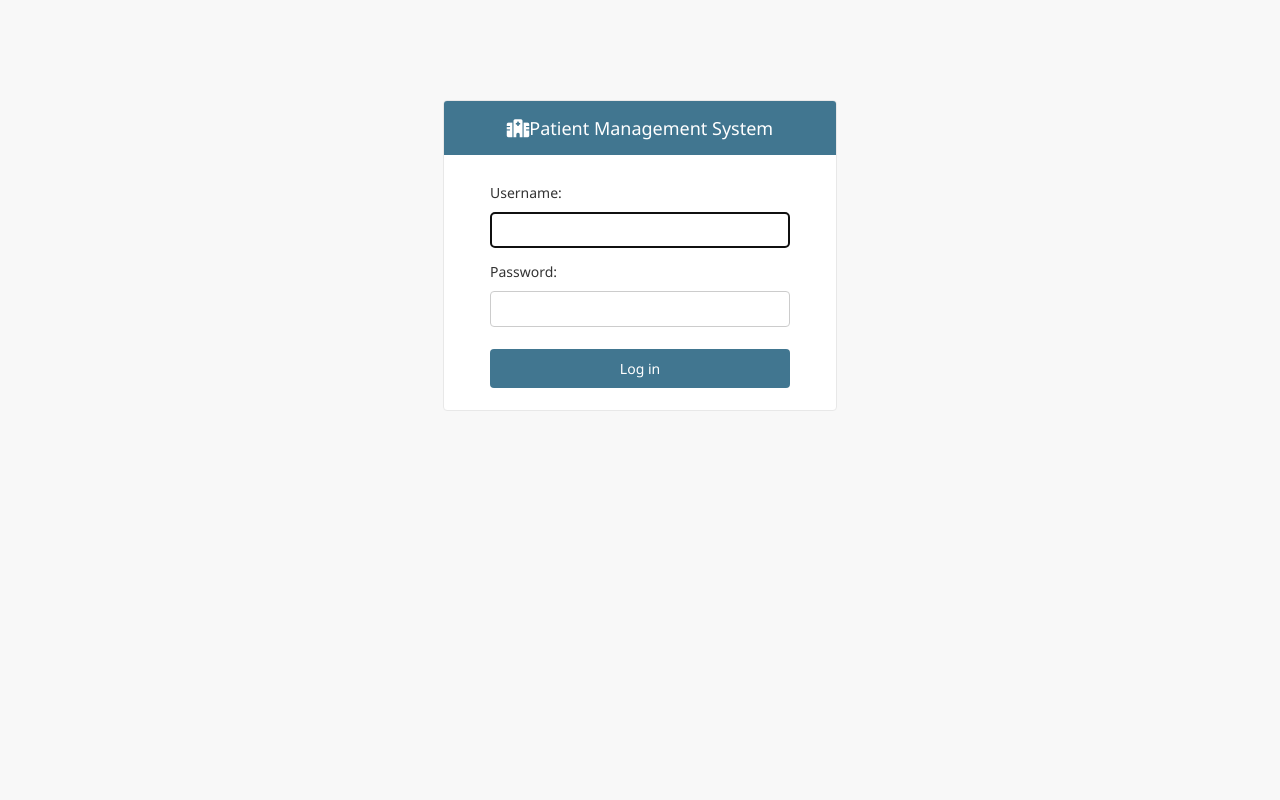
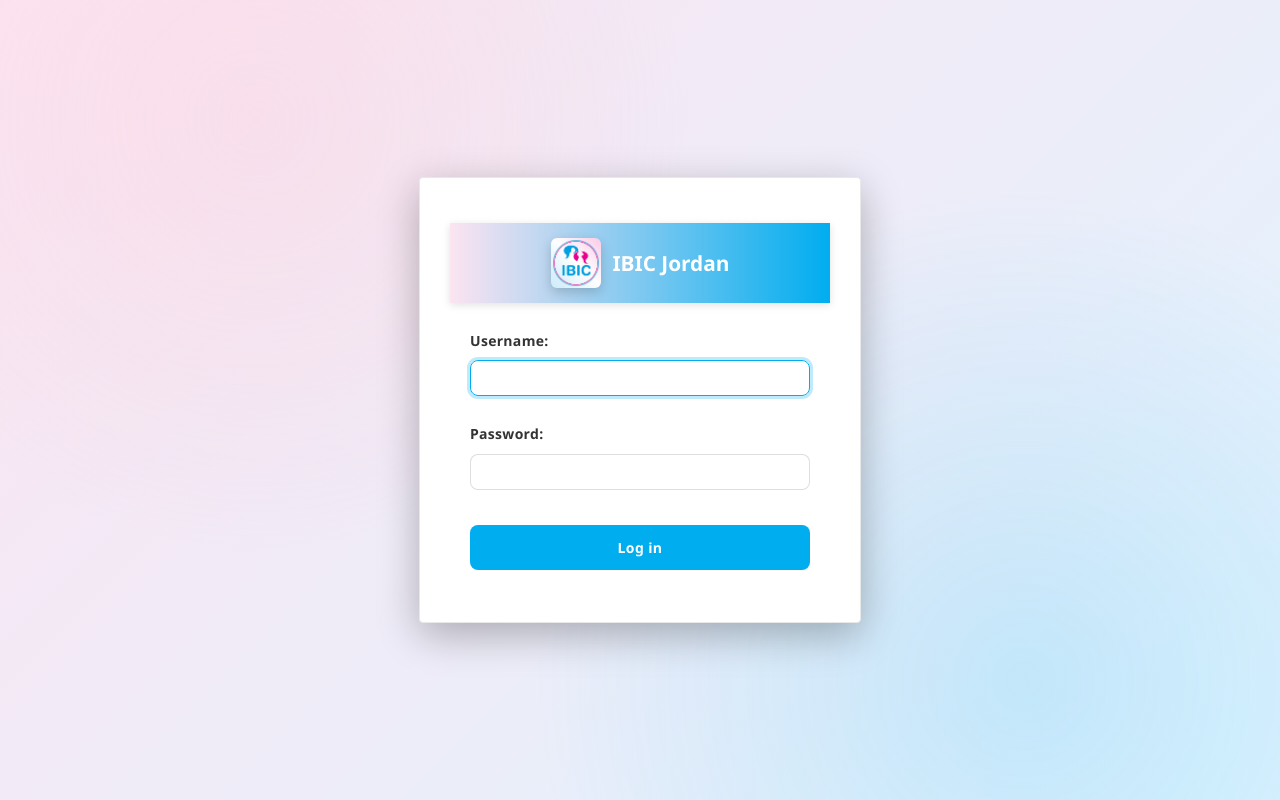
Before and after one commit to SaeedJBI/patient-management-system, a Django app: page /en/admin/login/?next=/en/admin/ in a window 1280 px wide. Run offline with Django 5.2, Linux system fonts and the light colour scheme.

Commit message:
take only templ\admin\base_site and login.html

```diff
--- a/templates/admin/base_site.html
+++ b/templates/admin/base_site.html
@@ -7,12 +7,68 @@
 {{ block.super }}
 <!-- Font Awesome for admin icons (local - faster loading) -->
 <link href="{% static 'css/fontawesome.min.css' %}" rel="stylesheet">
+
+<style>
+    /* Logo size & alignment (slightly bigger now) */
+    #site-name img {
+        height: 50px;
+        width: auto;
+        vertical-align: middle;
+        margin-right: 12px;
+        border-radius: 6px;
+        box-shadow: 0 4px 12px rgba(0, 0, 0, 0.18);
+        transition: transform 0.2s ease;
+    }
+    #site-name img:hover {
+        transform: scale(1.05);
+    }
+
+    /* Admin header branding background with reversed gradient (pink left → blue right) */
+    #header {
+        background-color: #FCE4F1; /* fallback for Edge/Safari */
+        background: linear-gradient(90deg, #FCE4F1 0%, #00ADEF 100%);
+        color: #ffffff;
+        box-shadow: 0 2px 8px rgba(0, 0, 0, 0.12);
+    }
+
+    /* Admin site title */
+    #site-name a {
+        color: #ffffff;
+        text-decoration: none;
+        font-weight: 700;
+        font-size: 1.3rem;
+        display: -ms-flexbox;
+        display: flex;
+        -ms-flex-align: center;
+        align-items: center;
+    }
+
+    /* Optional: subtle hover on site title */
+    #site-name a:hover {
+        text-decoration: none;
+        color: #ffffff;
+    }
+
+    /* Userlinks modern style */
+    #user-tools {
+        background: rgba(255, 255, 255, 0.08);
+        border-radius: 12px;
+        padding: 5px 12px;
+        margin-right: 12px;
+    }
+    #user-tools a {
+        color: #ffffff;
+        font-weight: 500;
+    }
+</style>
 {% endblock %}
 
 {% block branding %}
 <h1 id="site-name">
     <a href="{% url 'admin:index' %}">
-        <i class="fas fa-hospital me-2"></i>{% translate 'Patient Management System' %}
+        <!-- Logo included here -->
+        <img src="{% static 'images/ibic-logo.jpg' %}" alt="IBIC Logo">
+        {% translate 'IBIC Jordan' %}
     </a>
 </h1>
 {% endblock %}
--- a/templates/admin/login.html
+++ b/templates/admin/login.html
@@ -4,51 +4,133 @@
 {% block extrastyle %}
 {{ block.super }}
 <style>
-    #login-form {
-        max-width: 300px;
-        margin: 0 auto;
+    html, body {
+        height: 100%;
+        margin: 0;
+        font-family: "Segoe UI", "Helvetica Neue", Arial, sans-serif;
     }
-    #login-form p {
-        margin-bottom: 15px;
+
+    /* Gradient background with soft radial accents and fallback */
+    body.login {
+        background-color: #FCE4F1; /* fallback for older browsers */
+        background: linear-gradient(135deg, #FCE4F1 0%, #E0F4FF 100%);
+        min-height: 100vh; /* fixed for Edge/Safari */
+        display: -ms-flexbox;
+        display: flex;
+        -ms-flex-align: center;
+        align-items: center;
+        -ms-flex-pack: center;
+        justify-content: center;
+        position: relative;
+        overflow: hidden;
     }
+
+    /* Subtle decorative radial shapes to fill whitespace */
+    body.login::before {
+        content: "";
+        position: fixed;
+        top: 0; left: 0; right: 0; bottom: 0;
+        background:
+            radial-gradient(circle at 20% 15%, rgba(255, 192, 203, 0.2), transparent 35%),
+            radial-gradient(circle at 80% 85%, rgba(0, 173, 239, 0.15), transparent 40%);
+        z-index: 0;
+        pointer-events: none;
+    }
+
+    /* Frosted-glass container */
+    #container {
+        position: relative;
+        z-index: 1;
+        background-color: rgba(255, 255, 255, 0.9); /* fallback for Edge */
+        background: rgba(255, 255, 255, 0.22);
+        backdrop-filter: blur(22px);
+        -webkit-backdrop-filter: blur(22px);
+        border-radius: 20px;
+        padding: 45px 30px 30px;
+        box-shadow: 0 12px 40px rgba(0, 0, 0, 0.28);
+        border: 1px solid rgba(255, 255, 255, 0.3);
+        width: 92%;
+        max-width: 380px;
+        text-align: center;
+        margin: 20px auto;
+    }
+
+    /* Logo at top */
+    .login-logo {
+        display: block;
+        margin: 0 auto 25px auto;
+        width: 100px;
+        height: auto;
+        object-fit: contain;
+        border-radius: 8px;
+    }
+
+    /* Form layout */
     #login-form label {
         display: block;
-        margin-bottom: 5px;
-        font-weight: 500;
+        margin-bottom: 6px;
+        font-weight: 600;
         text-align: left;
+        color: #333333;
+        letter-spacing: 0.3px;
     }
-    #login-form input[type="text"],
-    #login-form input[type="password"] {
-        width: 100%;
-        padding: 8px 12px;
-        border: 1px solid #ccc;
-        border-radius: 4px;
-        box-sizing: border-box;
-    }
-    .submit-row {
-        text-align: center;
-        margin-top: 20px;
-    }
+
+#login-form input[type="text"],
+#login-form input[type="password"] {
+    width: 100%;
+    padding: 12px 14px;
+    border-radius: 8px;
+    background: rgba(255, 255, 255, 0.85);
+    border: 1px solid rgba(200, 200, 200, 0.6); /* explicit border for Edge/old browsers */
+    outline: none;
+    -webkit-appearance: none; /* cross-browser */
+    appearance: none;         /* cross-browser */
+    margin-bottom: 15px;
+    transition: box-shadow 0.2s ease, transform 0.1s ease;
+}
+
+#login-form input[type="text"]:focus,
+#login-form input[type="password"]:focus {
+    border-color: #00ADEF; /* subtle focus border */
+    box-shadow: 0 0 0 3px rgba(0, 173, 239, 0.25);
+    transform: translateY(-1px);
+}
+
+    /* Submit button */
     .submit-row input[type="submit"] {
-        background: #417690;
+        background: #00ADEF;
         color: white;
-        padding: 10px 20px;
+        padding: 13px 20px;
         border: none;
-        border-radius: 4px;
+        border-radius: 8px;
         cursor: pointer;
         font-size: 14px;
         width: 100%;
+        font-weight: 600;
+        letter-spacing: 0.4px;
+        transition: transform 0.2s ease, box-shadow 0.2s ease;
     }
+
     .submit-row input[type="submit"]:hover {
-        background: #2b4e6b;
+        transform: translateY(-2px);
+        box-shadow: 0 6px 18px rgba(0, 173, 239, 0.35);
+        background: #0096D6;
     }
+
     .errornote {
-        max-width: 300px;
-        margin: 10px auto;
+        background-color: rgba(255, 0, 0, 0.18);
+        color: #ffe5e5;
+        border-radius: 6px;
+        padding: 10px;
+        margin-bottom: 15px;
+        font-size: 0.9rem;
     }
+
     .password-reset-link {
         text-align: center;
-        margin-top: 15px;
+        margin-top: 18px;
+        font-size: 0.85rem;
+        color: #555555;
     }
 </style>
 {% endblock %}
@@ -72,9 +154,7 @@
     </form>
 
     <script>
-    // This will run after the login form submits
     document.getElementById('login-form').addEventListener('submit', function(e) {
-        // Store a flag in sessionStorage that we're coming from admin login
         sessionStorage.setItem('admin_login', 'true');
     });
     </script>
```
Also changed, not shown: static/images/ibic-logo.jpg (added).
